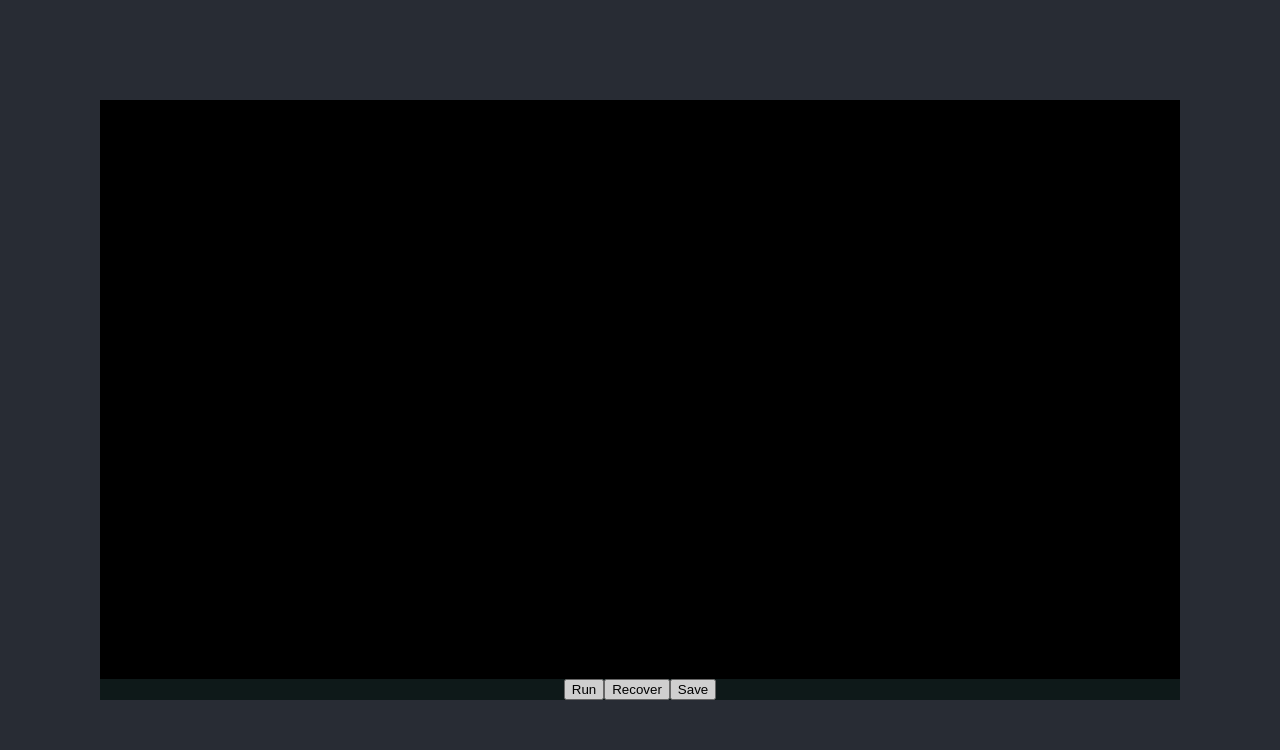
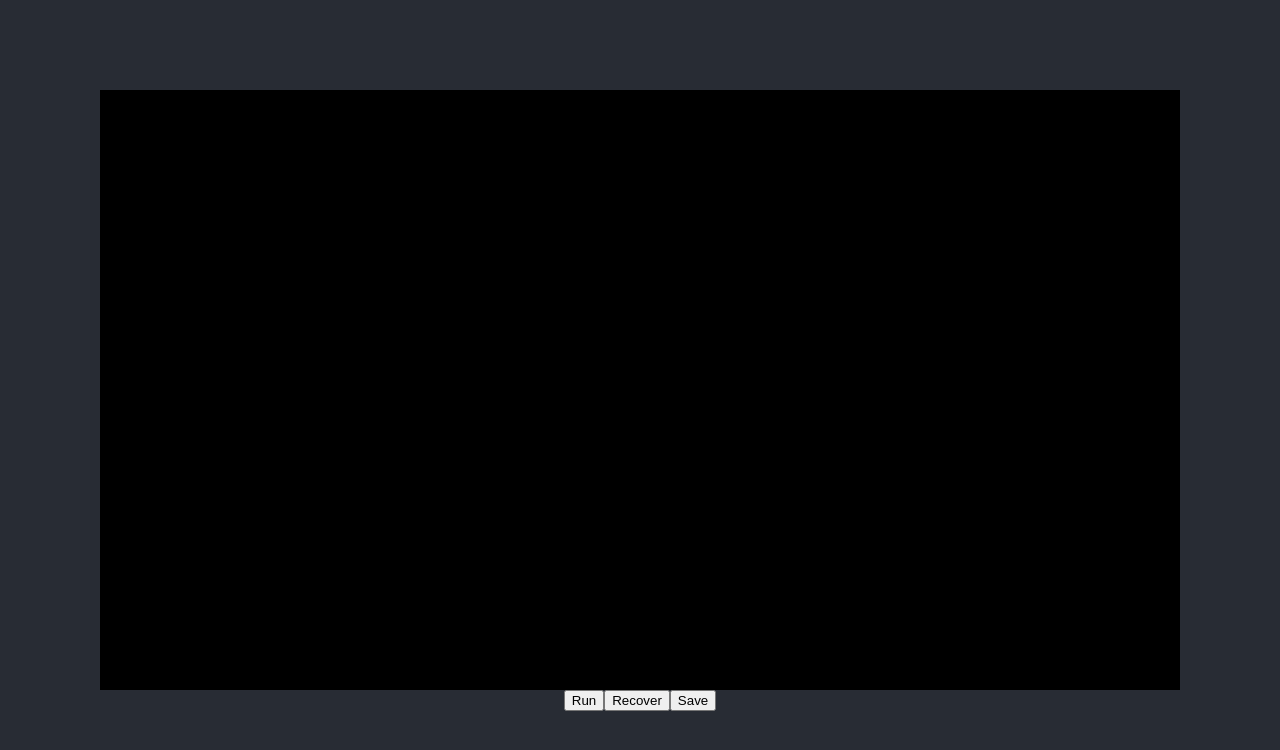
Before and after one commit to platevoltage/rubber-pelican, a React (Create React App) app in the folder frontend/: page / in a window 1280 px wide. Shown: the top 750 px of the page. Built offline with nearby package versions, Linux system fonts and the light colour scheme.

Commit message:
moved button block to component

```diff
--- a/frontend/src/App.tsx
+++ b/frontend/src/App.tsx
@@ -1,15 +1,17 @@
-// import React from 'react';
+import { useState } from 'react';
 // import logo from './logo.svg';
 import './App.css';
 import DuckyInput from './components/DuckyInput';
+import ButtonBlock from './components/ButtonBlock';
 
 
 function App() {
-
+  const [textBox, setTextBox] = useState("");
 
   return (
     <div className="App">
-      <DuckyInput />
+      <DuckyInput textBox={textBox} setTextBox={setTextBox} />
+      <ButtonBlock textBox={textBox} setTextBox={setTextBox} />
     </div>
   );
 }
--- /dev/null
+++ b/frontend/src/components/ButtonBlock.tsx
@@ -0,0 +1,70 @@
+import React from 'react'
+
+
+interface Props {
+    textBox: string;
+    setTextBox: (text: string) => void;
+}
+
+export default function ButtonBlock({textBox, setTextBox}: Props) {
+    function handleSave() {
+        if (!process.env.NODE_ENV || process.env.NODE_ENV === 'development') {
+            // console.log(JSON.stringify(_json));
+            return fetch(`http://test.local/save`, {
+                headers: {'Content-Type': 'text/plain'},
+                method: 'POST',
+                body: textBox
+            });
+        }
+        else {
+            return fetch(`/save`, {
+                headers: {'Content-Type': 'text/plain'},
+                method: 'POST',
+                body: textBox
+            });
+        }
+    }
+
+    function handleSubmit() {
+        if (!process.env.NODE_ENV || process.env.NODE_ENV === 'development') {
+            // console.log(JSON.stringify(_json));
+            return fetch(`http://test.local/duckyscript`, {
+                headers: {'Content-Type': 'text/plain'},
+                method: 'POST',
+                body: textBox
+            });
+        }
+        else {
+            return fetch(`/duckyscript`, {
+                headers: {'Content-Type': 'text/plain'},
+                method: 'POST',
+                body: textBox
+            });
+        }
+    }
+    async function handleRecover() {
+        let response;
+        if (!process.env.NODE_ENV || process.env.NODE_ENV === 'development') {
+            // console.log(JSON.stringify(_json));
+            response = await fetch(`http://test.local/recover`, {
+                headers: {'Content-Type': 'text/plain'},
+                method: 'GET',
+            });
+        }
+        else {
+            response = await fetch(`/recover`, {
+                headers: {'Content-Type': 'text/plain'},
+                method: 'GET',
+            });
+        }
+        const body = await response.text();
+        setTextBox(body);
+    }
+    return (
+        <div>
+            <button onClick={handleSubmit}>Run</button>
+            <button onClick={handleRecover}>Recover</button>
+            <button onClick={handleSave}>Save</button>
+        </div>
+  )
+}
--- a/frontend/src/components/DuckyInput.tsx
+++ b/frontend/src/components/DuckyInput.tsx
@@ -146,8 +146,13 @@ function highlightText(text: string) {
     return html + "\n";
 }
 
-function DuckyInput() {
-    const [textBox, setTextBox] = useState("");
+interface Props {
+    textBox: string;
+    setTextBox: (text: string) => void;
+}
+
+function DuckyInput({textBox, setTextBox}: Props) {
+    // const [textBox, setTextBox] = useState("");
     const textDisplay = useRef(null);
     const hiddenText = useRef(null);
     function handleScroll() {
@@ -181,72 +186,10 @@ function DuckyInput() {
 
     },[textBox]);
 
-
-    function handleSave() {
-        if (!process.env.NODE_ENV || process.env.NODE_ENV === 'development') {
-            // console.log(JSON.stringify(_json));
-            return fetch(`http://test.local/save`, {
-                headers: {'Content-Type': 'text/plain'},
-                method: 'POST',
-                body: textBox
-            });
-        }
-        else {
-            return fetch(`/save`, {
-                headers: {'Content-Type': 'text/plain'},
-                method: 'POST',
-                body: textBox
-            });
-        }
-    }
-
-    function handleSubmit() {
-        if (!process.env.NODE_ENV || process.env.NODE_ENV === 'development') {
-            // console.log(JSON.stringify(_json));
-            return fetch(`http://test.local/duckyscript`, {
-                headers: {'Content-Type': 'text/plain'},
-                method: 'POST',
-                body: textBox
-            });
-        }
-        else {
-            return fetch(`/duckyscript`, {
-                headers: {'Content-Type': 'text/plain'},
-                method: 'POST',
-                body: textBox
-            });
-        }
-    }
-    async function handleRecover() {
-        let response;
-        if (!process.env.NODE_ENV || process.env.NODE_ENV === 'development') {
-            // console.log(JSON.stringify(_json));
-            response = await fetch(`http://test.local/recover`, {
-                headers: {'Content-Type': 'text/plain'},
-                method: 'GET',
-            });
-        }
-        else {
-            response = await fetch(`/recover`, {
-                headers: {'Content-Type': 'text/plain'},
-                method: 'GET',
-            });
-        }
-        const body = await response.text();
-        setTextBox(body);
-    }
-
     return (
         <div className="DuckyInput">
             <div className="overlay" ref={textDisplay}>
                 <pre></pre>
-            </div>
-
-
-            <div>
-                <button onClick={handleSubmit}>Run</button>
-                <button onClick={handleRecover}>Recover</button>
-                <button onClick={handleSave}>Save</button>
             </div>
 
             <div className="hiddenText" ref={hiddenText}>
```
